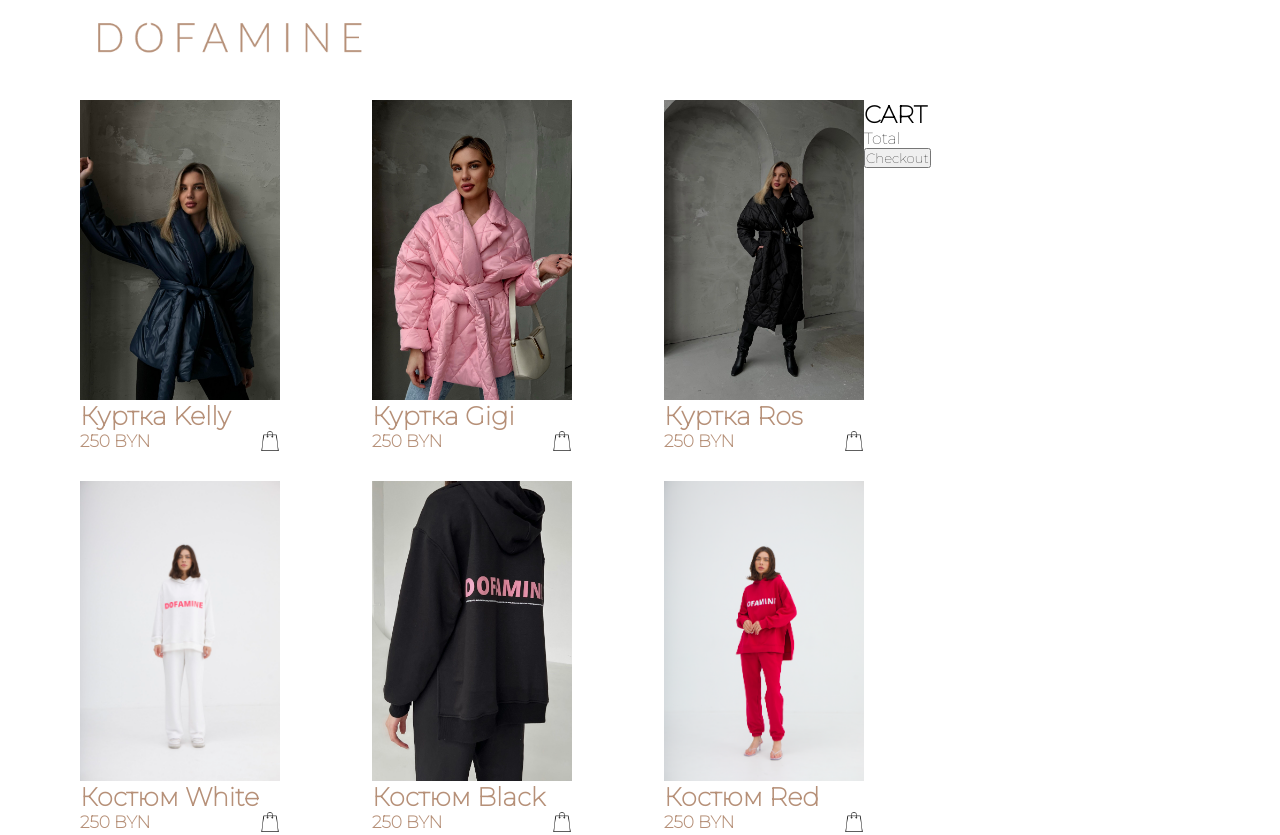
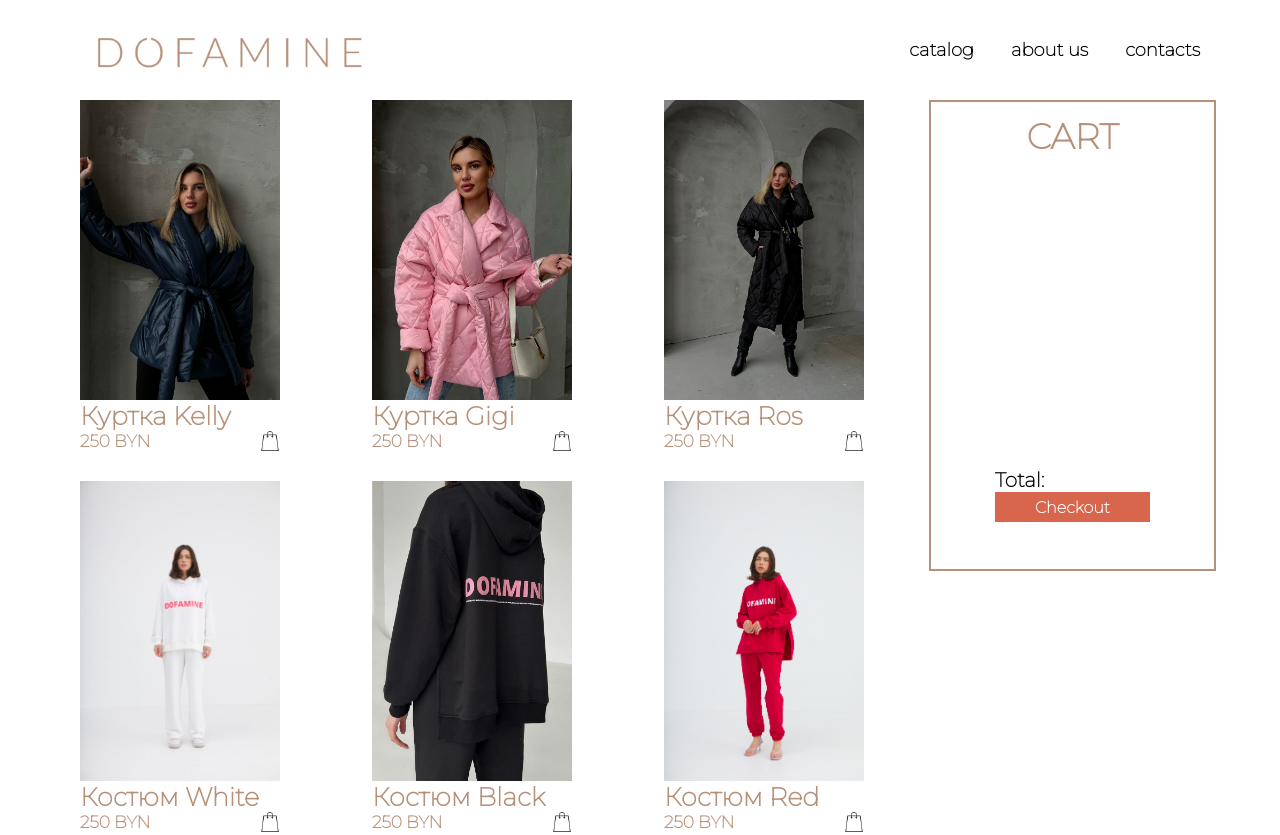
Before and after one commit to AnastasiaPanysh/Online-shop, a plain HTML site: page index.html in a window 1280 px wide. Shown: the top 835 px of the page. Drawn offline with Linux system fonts and the light colour scheme.

Commit message:
add html and scss

```diff
--- a/index.html
+++ b/index.html
@@ -15,6 +15,13 @@
 <body>
     <header>
         <div class="img-logo"></div>
+        <nav>
+            <ul>
+                <li> catalog </a></li>
+                <li>about us</a></li>
+                <li>contacts</a></li>
+            </ul>
+        </nav>
     </header>
 
     <main>
@@ -101,11 +108,10 @@
             </div>
         </section>
 
-
         <section class="cart">
             <h1>CART</h1>
             <div class="product-history"></div>
-            <div class="result">Total</div>
+            <div class="result">Total:</div>
             <button>Checkout</button>
         </section>
     </main>
--- a/style.scss
+++ b/style.scss
@@ -1,4 +1,3 @@
-
 * {
     margin: 0;
     padding: 0;
@@ -13,6 +12,7 @@
     width: 200px;
     height: 300px;
 }
+
 $color-font: #b69078;
 
 body {
@@ -22,12 +22,16 @@ body {
 }
 
 header {
+    display: flex;
+    justify-content: space-between;
     align-items: center;
     position: fixed;
     top: 0;
     z-index: 2;
-    width: 100%;
     background-color: #fff;
+    padding: 15px 0;
+    width: 1120px;
+    cursor: pointer;
 
     .img-logo {
         background-image: url(./assets/tild6366-3462-4534-a566-373335373461____-4.png);
@@ -35,6 +39,26 @@ header {
         background-size: cover;
         width: 300px;
         height: 70px;
+    }
+
+    nav {
+        ul {
+            list-style-type: none;
+            display: flex;
+            justify-content: space-between;
+
+            li {
+                color: black;
+                font: 700 18px 'Montserrat';
+            }
+            li:hover{
+                color: #b69078;
+            }
+
+            li:not(:last-child) {
+                margin-right: 37px;
+            }
+        }
     }
 }
 
@@ -97,10 +121,12 @@ main {
                 background-image: url(./assets/pic9.png);
                 @extend %flex-item;
             }
-            .add-to-cart{
+
+            .add-to-cart {
                 display: flex;
                 justify-content: space-between;
-                .buy{
+
+                .buy {
                     background-image: url(./assets/79617.png);
                     background-position: center;
                     background-repeat: no-repeat;
@@ -110,7 +136,39 @@ main {
                 }
             }
         }
+    }
 
+    .cart {
+        right: 5%;
+        height: 70px;
+        position: fixed;
+        border: 2px solid #b69078;
+        padding: 1% 5% 30% 5%;
 
+        h1 {
+            color: #b69078;
+            font-size: 35px;
+            font-weight: 750;
+            text-align: center;
+        }
+
+        .result {
+            color: black;
+            font-size: 20px;
+            font-weight: 600;
+            margin-top: 200%;
+        }
+
+        button {
+            color: #ffffff;
+            background-color: #d8664d;
+            text-align: center;
+            height: 30px;
+            padding-left: 40px;
+            padding-right: 40px;
+            border: 0 none;
+            font-size: 16px;
+            font-weight: 700;
+        }
     }
 }
```
Also changed, not shown: style.css.
